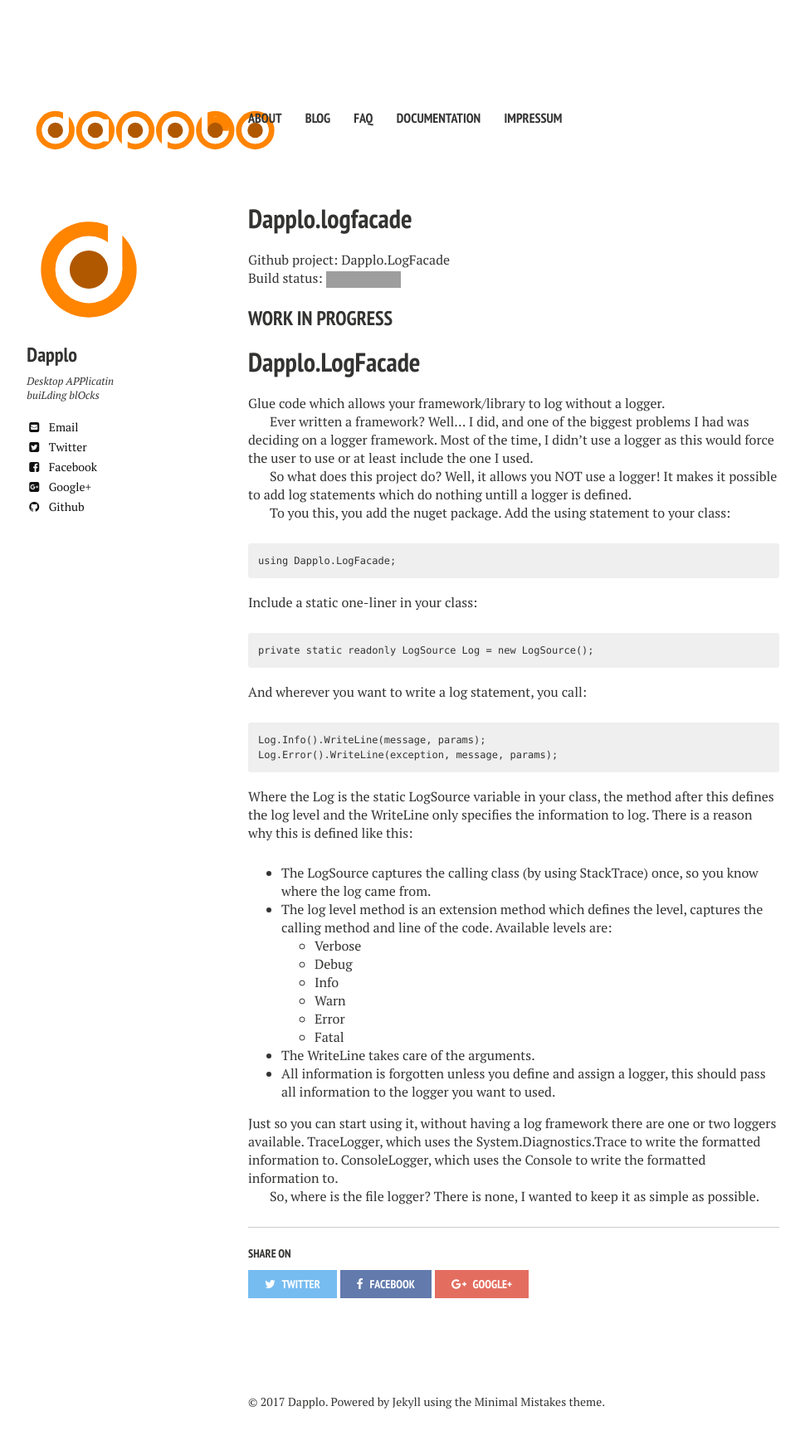
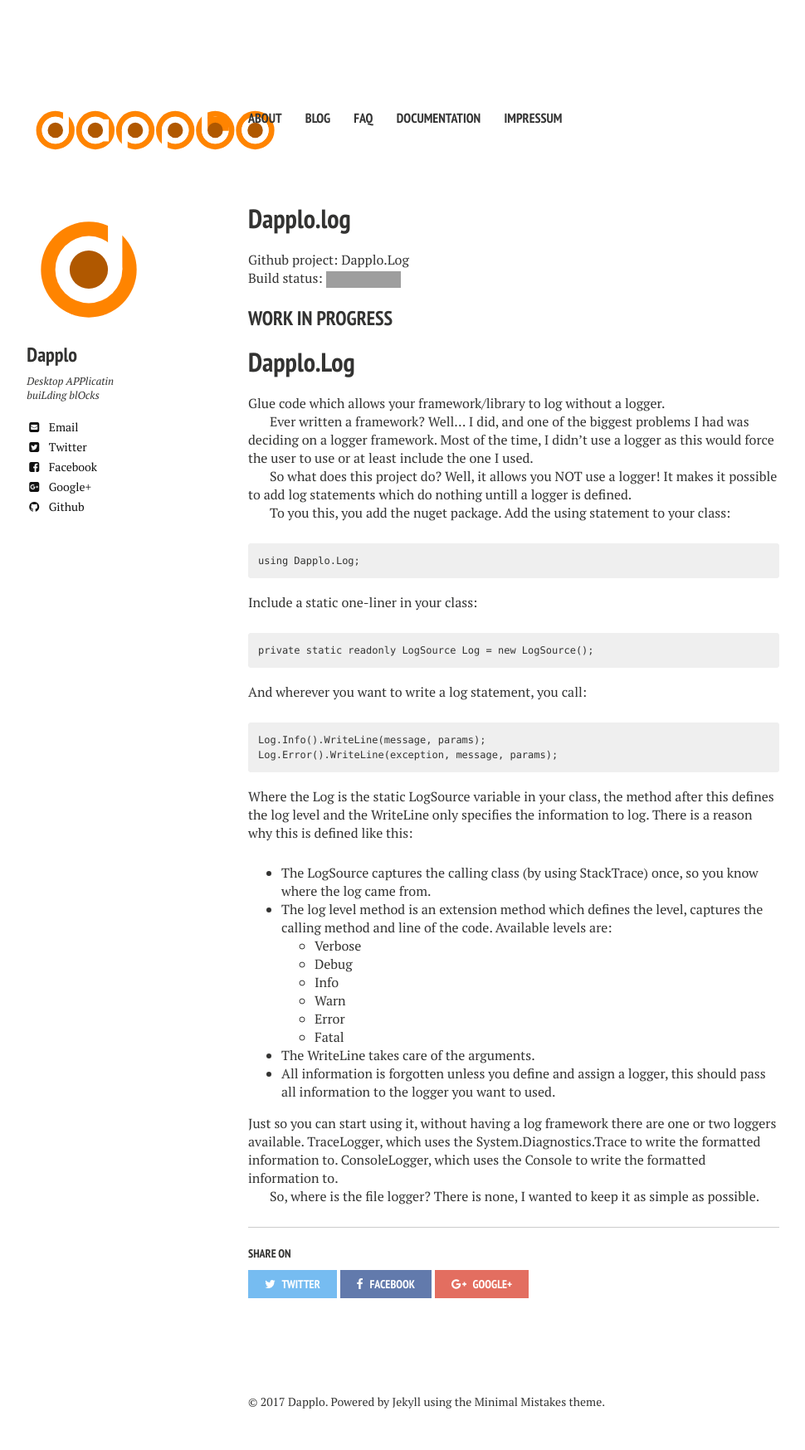
Before and after one commit to dapplo/dapplo.github.io, a Jekyll site: the page built from _blocks/Dapplo.Log.md, in a window 1280 px wide. Shown: the whole page at 83% size, without its empty margins (21-991 px from the left). Built offline with Jekyll 4.4.1, drawn with Linux system fonts in a browser that asks for light colours; nearby versions of some CDN libraries; grey boxes are pictures that could not be loaded.

Commit message:
Small fix.

````diff
--- a/_blocks/Dapplo.LogFacade.md
+++ b/_blocks/Dapplo.Log.md
@@ -1,12 +1,12 @@
 ---
 layout: block
 sort_id: 0
-github_project: Dapplo.LogFacade
-appveyor_id: 3ocr4r55ne8yiji0
+github_project: Dapplo.Log
+appveyor_id: 5s97m6ha9niupt1y
 tags: work_in_progress
 ---
 
-# Dapplo.LogFacade
+# Dapplo.Log
 Glue code which allows your framework/library to log without a logger.
 
 Ever written a framework? Well... I did, and one of the biggest problems I had was deciding on a logger framework.
@@ -18,7 +18,7 @@ It makes it possible to add log statements which do nothing untill a logger is d
 To you this, you add the nuget package.
 Add the using statement to your class:
 ```
-using Dapplo.LogFacade;
+using Dapplo.Log;
 ```
 
 Include a static one-liner in your class:
````
